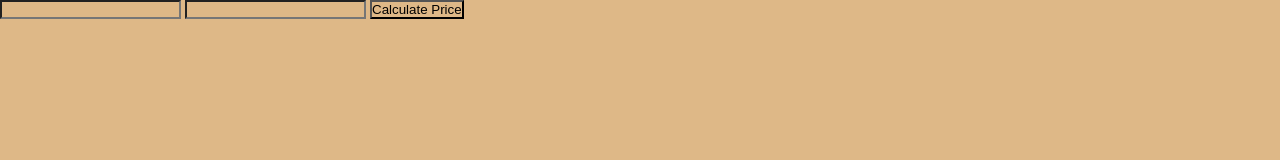
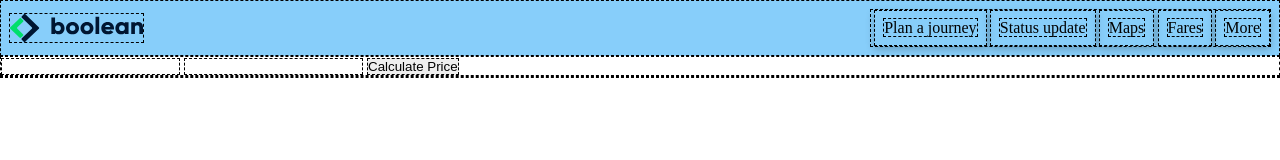
Before and after one commit to MarioBroi/js-biglietto-treno-form, a plain HTML site: page Milestone_2/index.html in a window 1280 px wide. Drawn offline with Linux system fonts and the light colour scheme.

Commit message:
add site header

```diff
--- a/Milestone_2/assets/css/style.css
+++ b/Milestone_2/assets/css/style.css
@@ -1,6 +1,40 @@
+/* #region Common */
 * {
     margin: 0;
     padding: 0;
     box-sizing: border-box;
-    background-color: burlywood; /* testing the css */
 }
+
+.debug * {
+    border: 1px dashed black;
+}
+
+/* #endregion Common */
+
+/* #region Header */
+
+.site-header {
+    display: flex;
+    justify-content: space-between;
+    align-items: center;
+    padding: 0.5rem;
+    background-color: lightskyblue;
+
+    & ul {
+        display: flex;
+
+        >li {
+            list-style: none;
+            padding: 0.5rem;
+            margin-left: 0.2rem;
+            box-shadow: rgba(0, 0, 0, 0.24) 0px 3px 8px;
+
+            >a {
+                color: black;
+                text-decoration: none;
+            }
+        }
+    }
+}
+
+/* #endregion Header */
--- a/Milestone_2/index.html
+++ b/Milestone_2/index.html
@@ -8,12 +8,48 @@
     <link rel="stylesheet" href="./assets/css/style.css">
 </head>
 
-<body>
-    <input type="text" name="km" id="km">
-    <input type="text" name="age" id="age">
-    <button id="btn">
-        Calculate Price
-    </button>
+<body class="debug">
+
+    <header class="site-header">
+
+        <img src="./assets/img/logo.svg" alt="">
+
+        <ul>
+            <li>
+                <a href="#">Plan a journey</a>
+            </li>
+            <li>
+                <a href="#">Status update</a>
+            </li>
+            <li>
+                <a href="#">Maps</a>
+            </li>
+            <li>
+                <a href="#">Fares</a>
+            </li>
+            <li>
+                <a href="#">More</a>
+            </li>
+        </ul>
+        <!-- /ul -->
+
+    </header>
+    <!-- /.site-header -->
+
+    <main class="site-main">
+        <input type="text" name="km" id="km">
+        <input type="text" name="age" id="age">
+        <button id="btn">
+            Calculate Price
+        </button>
+    </main>
+    <!-- /.site-main -->
+
+    <footer class="site-footer">
+
+    </footer>
+    <!-- /.site-footer -->
+
 
     <script src="./assets/js/main.js"></script>
 </body>
```
Also changed, not shown: Milestone_2/assets/img/TFL.jpg (added), Milestone_2/assets/img/logo.svg (added), Milestone_2/assets/img/sidebar-bg.png (added), Milestone_2/assets/img/tfl-banner-3.jpg (added), 1 other file.
